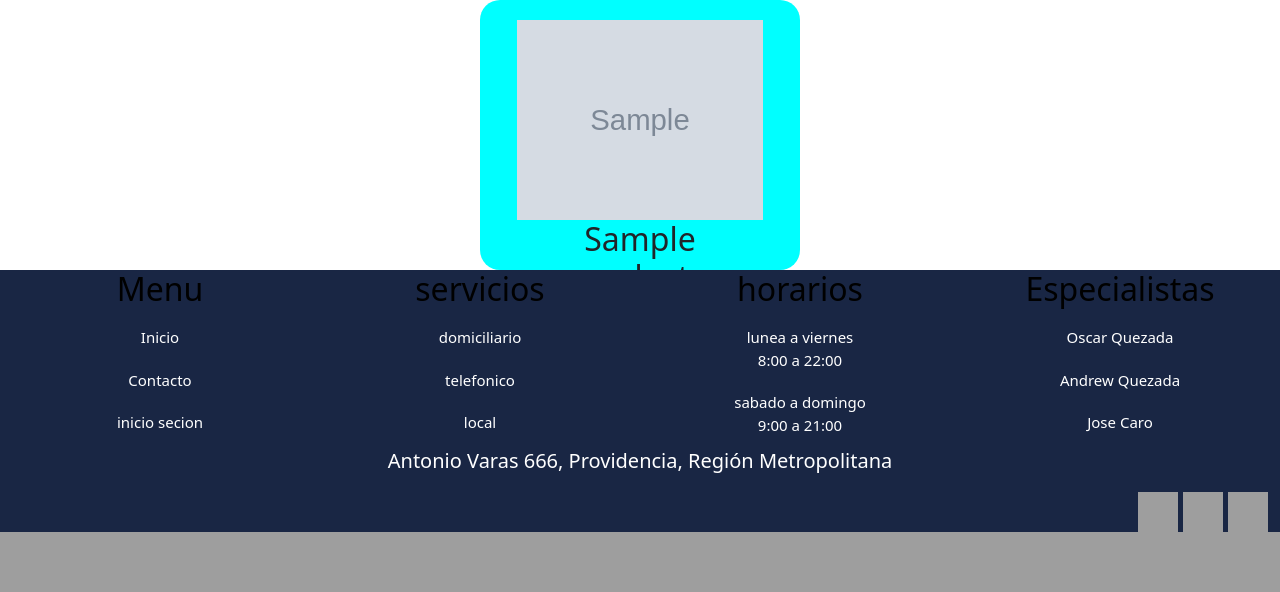
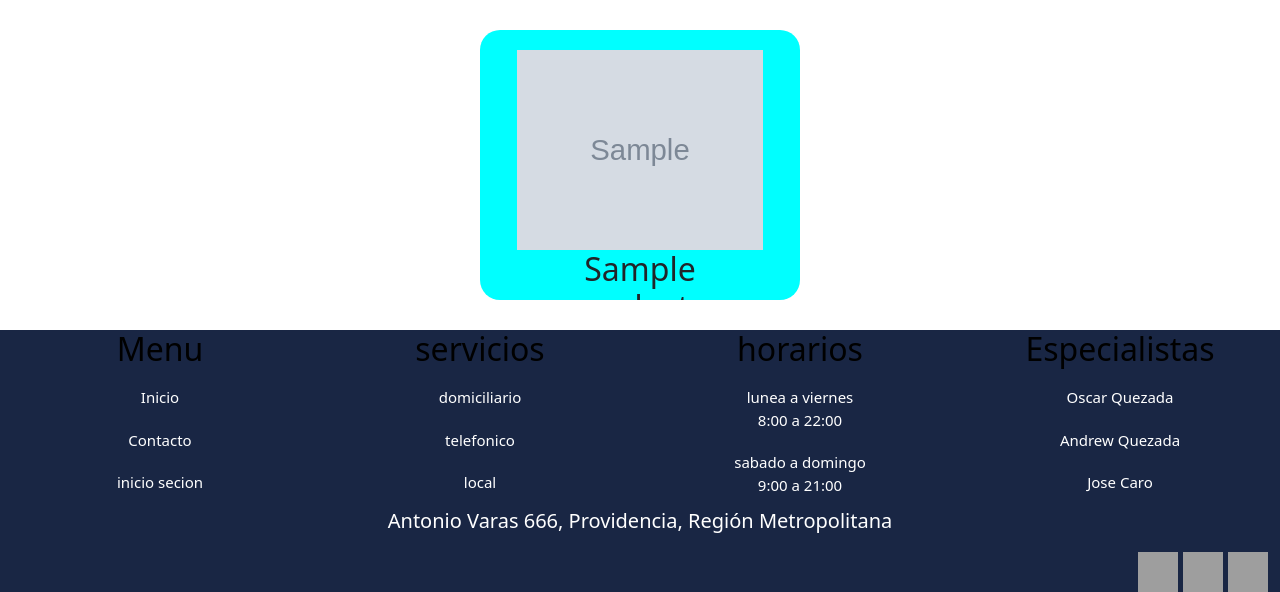
Before and after one commit to oscarquezada/pucoshop, a Django app: page / in a window 1280 px wide. Shown: the part 1087-1679 px from the top of the page. Before the commit the page ends 1619 px from the top, so only its background shows below. Run offline with Django 3.2, Linux system fonts and the light colour scheme; tables that the repository leaves empty hold one stand-in row (values such as "Sample post"); grey boxes marked "Sample" are stand-in pictures; grey boxes are pictures that could not be loaded.

Commit message:
Cambie el html

```diff
--- a/puco/templates/puco/principal.html
+++ b/puco/templates/puco/principal.html
@@ -67,7 +67,7 @@
     <div class="row">
     {% for ser in producto %}
 
-        <div class=" row producto col-8 col-sm-4 col-lg-3 " style="margin: auto;"  >
+        <div class=" row producto col-8 col-sm-4 col-lg-3 " style="margin: 30px auto;"  >
 
             <img style="width: 270px;height: 200px;" src="{{MEDIA_URL}}{{ser.imagen.url}}">
             <h2>{{ ser.title }} </h2>
```
